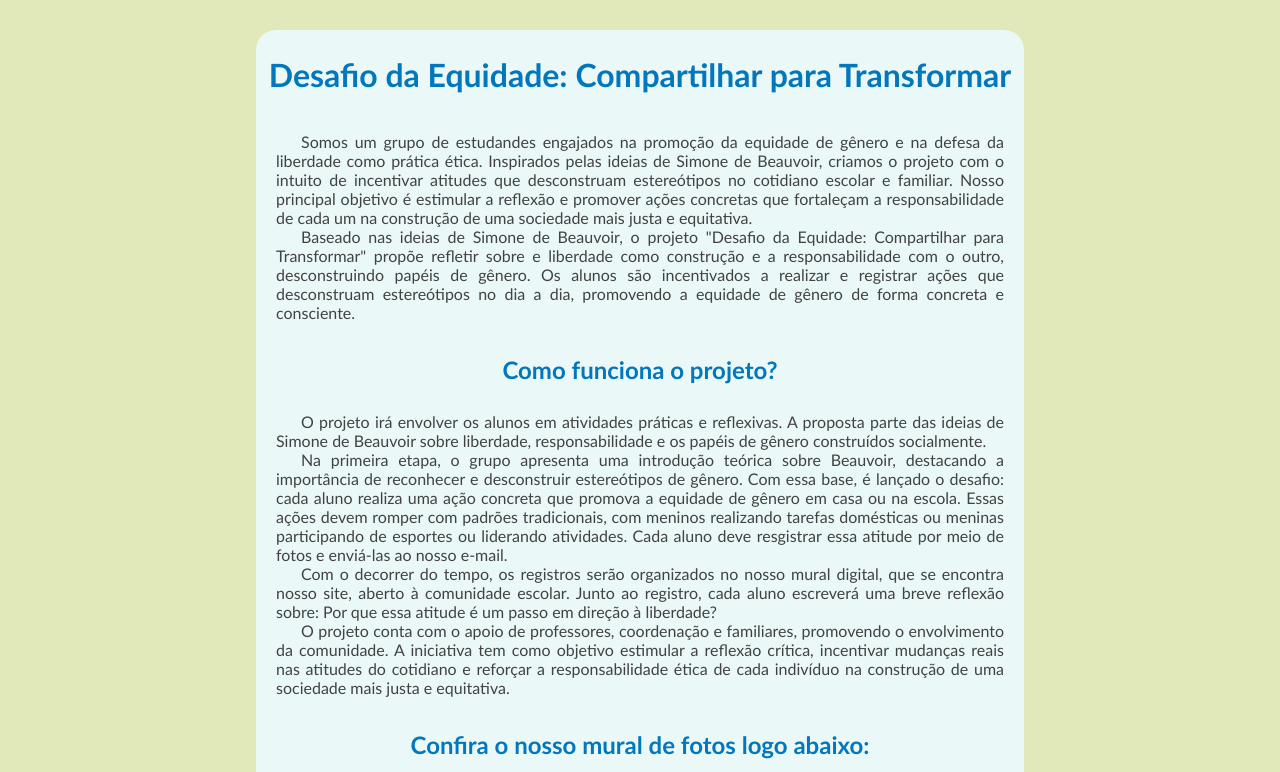
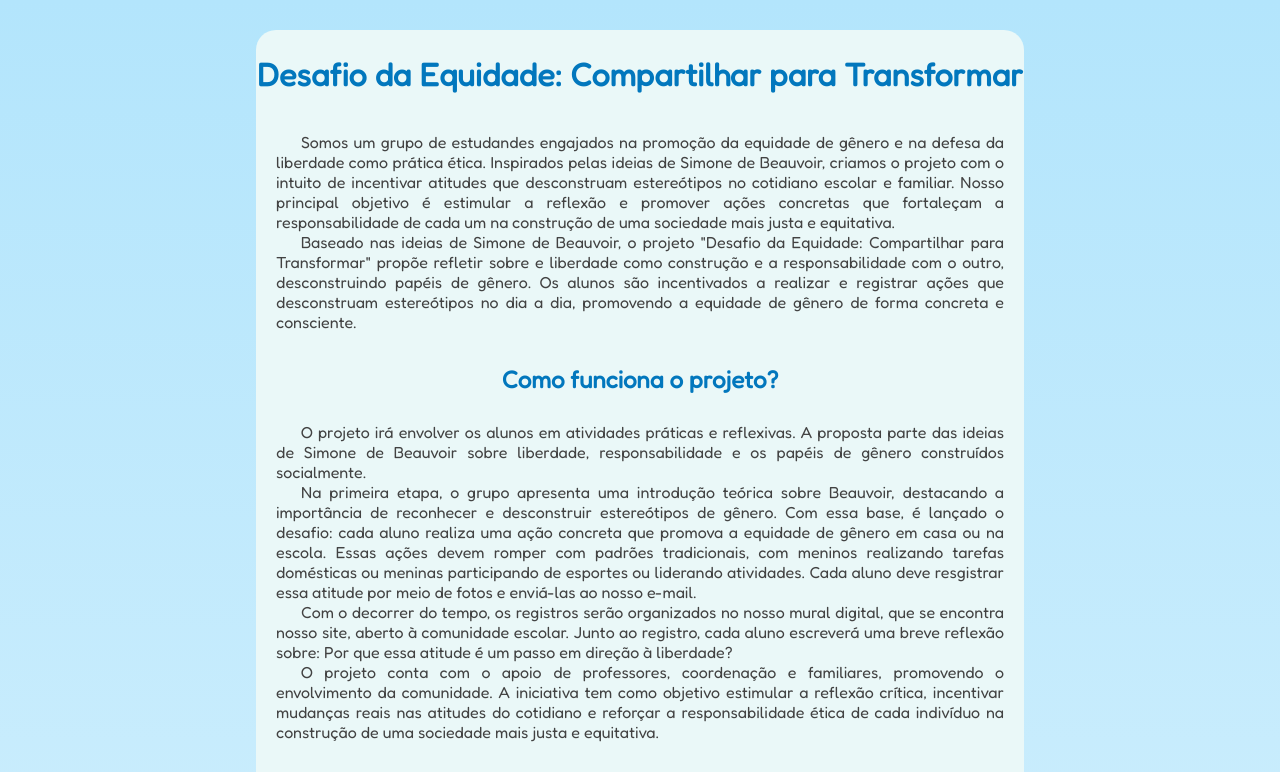
Before and after one commit to miguelferreira08/Desafio-da-Equidade, a plain HTML site: page index.html in a window 1280 px wide. Shown: the top 772 px of the page. Drawn offline with Linux system fonts and the light colour scheme.

Commit message:
Add files via upload

```diff
--- a/index.html
+++ b/index.html
@@ -5,6 +5,7 @@
     <meta name="viewport" content="width=device-width, initial-scale=1.0">
     <link rel="stylesheet" href="style.css">
     <title>Desafio da Equidade: Compartilhar para Transformar</title>
+    <link href="https://fonts.googleapis.com/css2?family=Fredoka&display=swap" rel="stylesheet">
 </head>
 <body>
     <div class="principal">
--- a/style.css
+++ b/style.css
@@ -3,9 +3,18 @@
     margin: 0;
 }
 
+/* @font-face {
+       font-family: 'Fredoka';
+       src: url('fonts/Fredoka-Regular.ttf') format('truetype');
+       font-weight: normal;
+       font-style: normal;
+     } */
+
+
 body{
     /* background-color: #E0F7FA; */
-    background-color: #e1e9bb;
+    /* background-color: #bbe8e9; */
+    background: linear-gradient(to bottom, #b3e5fc, #e1f5fe);
     align-items: center;
     display: flex;
     justify-content:center;
@@ -25,20 +34,21 @@ h1{
     text-align: center;
     color: #0277BD;
     margin: 25px 0 20px 0;
-    font-family: 'Fredoka', 'Trebuchet MS', 'Lucida Sans Unicode', 'Lucida Grande', 'Lucida Sans', Arial, sans-serif;
+    font-family: 'Fredoka', sans-serif; /* Aplica a fonte Fredoka */
 }
 
 h2{
     text-align: center;
     color: #0277BD;
-    font-family: 'Fredoka', 'Trebuchet MS', 'Lucida Sans Unicode', 'Lucida Grande', 'Lucida Sans', Arial, sans-serif;
+    font-family: 'Fredoka', sans-serif; /* Aplica a fonte Fredoka */
     margin: 15px 0 10px 0;
 }
 
 p{
     color: #424242;
     text-indent: 25px;
-    font-family: 'Fredoka', 'Trebuchet MS', 'Lucida Sans Unicode', 'Lucida Grande', 'Lucida Sans', Arial, sans-serif;    padding: 0 20px;
+    font-family: 'Fredoka', sans-serif; /* Aplica a fonte Fredoka */
+    padding: 0 20px;
 }
 
 .mural{
@@ -71,6 +81,6 @@ p{
 
 @media (max-width: 600px) {
       .principal {
-        width: 90vw; /* ou qualquer outra medida menor */
+        width: 90vw;
       }
     }
```
Also changed, not shown: fonts/Fredoka-Regular.ttf (added).
